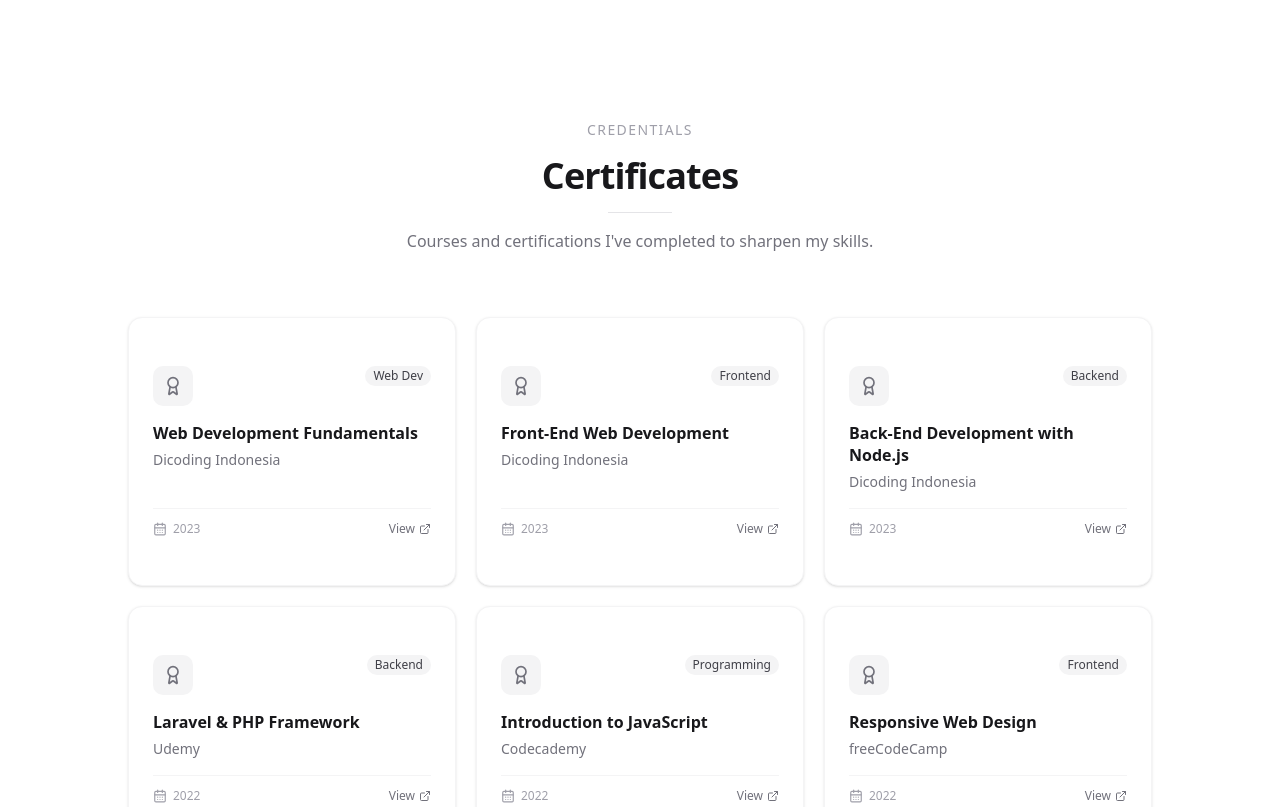
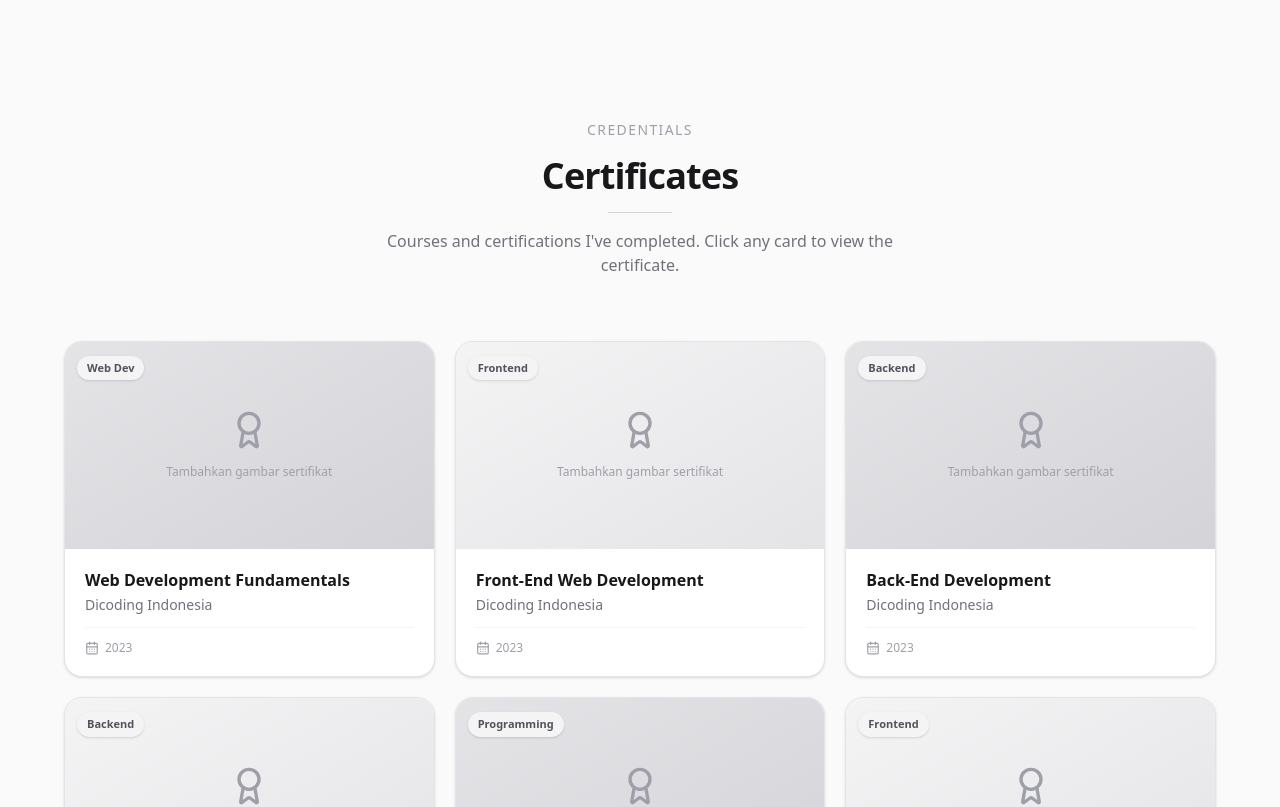
Before and after one commit to faldy03/portofolio, a Next.js app: page / in a window 1280 px wide. Shown: the part 4620-5427 px from the top of the page. Built offline with nearby package versions, Linux system fonts and the light colour scheme.

Commit message:
update sertifikat

```diff
--- a/src/components/Certificates.tsx
+++ b/src/components/Certificates.tsx
@@ -1,9 +1,10 @@
 "use client";
 
-import { motion } from "framer-motion";
-import { Award, ExternalLink, CalendarDays } from "lucide-react";
-import { Card, CardContent } from "@/components/ui/card";
+import { useState } from "react";
+import { motion, AnimatePresence } from "framer-motion";
+import { Award, ExternalLink, CalendarDays, ZoomIn, X, ChevronLeft, ChevronRight } from "lucide-react";
 import { Badge } from "@/components/ui/badge";
+import Image from "next/image";
 
 interface Certificate {
   title: string;
@@ -11,6 +12,8 @@ interface Certificate {
   date: string;
   credentialUrl?: string;
   category: string;
+  /** Path relative to /public, e.g. "/asset/certificates/dicoding-webdev.jpg" */
+  image?: string;
 }
 
 const certificates: Certificate[] = [
@@ -20,6 +23,7 @@ const certificates: Certificate[] = [
     date: "2023",
     credentialUrl: "#",
     category: "Web Dev",
+    image: undefined, // ganti dengan: "/asset/certificates/nama-file.jpg"
   },
   {
     title: "Front-End Web Development",
@@ -27,13 +31,15 @@ const certificates: Certificate[] = [
     date: "2023",
     credentialUrl: "#",
     category: "Frontend",
+    image: undefined,
   },
   {
-    title: "Back-End Development with Node.js",
+    title: "Back-End Development",
     issuer: "Dicoding Indonesia",
     date: "2023",
     credentialUrl: "#",
     category: "Backend",
+    image: undefined,
   },
   {
     title: "Laravel & PHP Framework",
@@ -41,6 +47,7 @@ const certificates: Certificate[] = [
     date: "2022",
     credentialUrl: "#",
     category: "Backend",
+    image: undefined,
   },
   {
     title: "Introduction to JavaScript",
@@ -48,6 +55,7 @@ const certificates: Certificate[] = [
     date: "2022",
     credentialUrl: "#",
     category: "Programming",
+    image: undefined,
   },
   {
     title: "Responsive Web Design",
@@ -55,36 +63,60 @@ const certificates: Certificate[] = [
     date: "2022",
     credentialUrl: "#",
     category: "Frontend",
+    image: undefined,
   },
 ];
 
-const categoryColors: Record<string, string> = {
-  "Web Dev":    "bg-zinc-100 text-zinc-700 dark:bg-zinc-800 dark:text-zinc-300",
-  "Frontend":   "bg-zinc-100 text-zinc-700 dark:bg-zinc-800 dark:text-zinc-300",
-  "Backend":    "bg-zinc-100 text-zinc-700 dark:bg-zinc-800 dark:text-zinc-300",
-  "Programming":"bg-zinc-100 text-zinc-700 dark:bg-zinc-800 dark:text-zinc-300",
+const categoryColor: Record<string, string> = {
+  "Web Dev":     "bg-zinc-100 text-zinc-600 dark:bg-zinc-800 dark:text-zinc-300",
+  "Frontend":    "bg-zinc-100 text-zinc-600 dark:bg-zinc-800 dark:text-zinc-300",
+  "Backend":     "bg-zinc-100 text-zinc-600 dark:bg-zinc-800 dark:text-zinc-300",
+  "Programming": "bg-zinc-100 text-zinc-600 dark:bg-zinc-800 dark:text-zinc-300",
 };
 
 const containerVariants: any = {
   hidden: { opacity: 0 },
-  visible: { opacity: 1, transition: { staggerChildren: 0.1 } },
+  visible: { opacity: 1, transition: { staggerChildren: 0.08 } },
+};
+const itemVariants: any = {
+  hidden: { opacity: 0, y: 24 },
+  visible: { opacity: 1, y: 0, transition: { duration: 0.45 } },
 };
 
-const itemVariants: any = {
-  hidden: { opacity: 0, y: 24 },
-  visible: { opacity: 1, y: 0, transition: { duration: 0.5 } },
+// Gradient accents per card index (subtle, monochrome)
+const accents = [
+  "from-zinc-200 to-zinc-300 dark:from-zinc-700 dark:to-zinc-800",
+  "from-zinc-100 to-zinc-200 dark:from-zinc-800 dark:to-zinc-700",
+  "from-zinc-200 to-zinc-300 dark:from-zinc-700 dark:to-zinc-800",
+  "from-zinc-100 to-zinc-200 dark:from-zinc-800 dark:to-zinc-700",
+  "from-zinc-200 to-zinc-300 dark:from-zinc-700 dark:to-zinc-800",
+  "from-zinc-100 to-zinc-200 dark:from-zinc-800 dark:to-zinc-700",
+];
+
+export function Certificates() {
+  const [selected, setSelected] = useState<number | null>(null);
+
+  const selectedCert = selected !== null ? certificates[selected] : null;
+
+  const prev = () => {
+    if (selected === null) return;
+    setSelected((selected - 1 + certificates.length) % certificates.length);
+  };
+  const next = () => {
+    if (selected === null) return;
+    setSelected((selected + 1) % certificates.length);
   };
 
-export function Certificates() {
   return (
-    <section id="certificates" className="py-20 md:py-32 bg-white dark:bg-zinc-950">
+    <>
+      <section id="certificates" className="py-20 md:py-32 bg-zinc-50 dark:bg-zinc-900/40">
         <div className="container mx-auto px-4 sm:px-6 lg:px-8">
           <motion.div
             initial="hidden"
             whileInView="visible"
             viewport={{ once: true, margin: "-80px" }}
             variants={containerVariants}
-          className="max-w-5xl mx-auto space-y-16"
+            className="max-w-6xl mx-auto space-y-16"
           >
             {/* Header */}
             <div className="text-center space-y-4">
@@ -94,60 +126,191 @@ export function Certificates() {
               <motion.h2 variants={itemVariants} className="text-3xl md:text-4xl font-bold tracking-tight text-zinc-900 dark:text-zinc-50">
                 Certificates
               </motion.h2>
-            <motion.div variants={itemVariants} className="h-px w-16 bg-zinc-200 dark:bg-zinc-800 mx-auto" />
+              <motion.div variants={itemVariants} className="h-px w-16 bg-zinc-300 dark:bg-zinc-700 mx-auto" />
               <motion.p variants={itemVariants} className="text-zinc-500 dark:text-zinc-400 max-w-xl mx-auto">
-              Courses and certifications I've completed to sharpen my skills.
+                Courses and certifications I've completed. Click any card to view the certificate.
               </motion.p>
             </div>
 
             {/* Grid */}
             <div className="grid sm:grid-cols-2 lg:grid-cols-3 gap-5">
               {certificates.map((cert, index) => (
-              <motion.div key={index} variants={itemVariants}>
-                <Card className="group h-full border border-zinc-100 dark:border-zinc-800/80 bg-white dark:bg-zinc-900/50 hover:border-zinc-300 dark:hover:border-zinc-700 hover:shadow-md transition-all duration-300">
-                  <CardContent className="p-6 flex flex-col h-full gap-4">
-                    {/* Icon + Category */}
-                    <div className="flex items-start justify-between">
-                      <div className="p-2.5 rounded-lg bg-zinc-100 dark:bg-zinc-800 text-zinc-500 dark:text-zinc-400">
-                        <Award className="h-5 w-5" />
+                <motion.div
+                  key={index}
+                  variants={itemVariants}
+                  onClick={() => setSelected(index)}
+                  className="group cursor-pointer"
+                >
+                  <div className="relative h-full rounded-2xl border border-zinc-200 dark:border-zinc-800 bg-white dark:bg-zinc-900 overflow-hidden shadow-sm hover:shadow-md hover:border-zinc-300 dark:hover:border-zinc-700 transition-all duration-300 hover:-translate-y-1 flex flex-col">
+
+                    {/* Certificate image / gradient preview */}
+                    <div className={`relative w-full aspect-[16/9] overflow-hidden bg-gradient-to-br ${accents[index % accents.length]}`}>
+                      {cert.image ? (
+                        <>
+                          <Image
+                            src={cert.image}
+                            alt={cert.title}
+                            fill
+                            className="object-cover transition-transform duration-500 group-hover:scale-105"
+                            sizes="(max-width: 640px) 100vw, (max-width: 1024px) 50vw, 33vw"
+                          />
+                          {/* Overlay on hover */}
+                          <div className="absolute inset-0 bg-black/0 group-hover:bg-black/30 transition-all duration-300 flex items-center justify-center">
+                            <span className="opacity-0 group-hover:opacity-100 transition-opacity duration-300 bg-white/90 dark:bg-zinc-900/90 rounded-full p-3 shadow-lg">
+                              <ZoomIn className="h-5 w-5 text-zinc-700 dark:text-zinc-300" />
+                            </span>
                           </div>
-                      <Badge className={`text-xs font-medium border-none ${categoryColors[cert.category] ?? "bg-zinc-100 text-zinc-700 dark:bg-zinc-800 dark:text-zinc-300"}`}>
+                        </>
+                      ) : (
+                        /* Placeholder when no image */
+                        <div className="absolute inset-0 flex flex-col items-center justify-center gap-3 p-6">
+                          <Award className="h-10 w-10 text-zinc-400 dark:text-zinc-600" />
+                          <span className="text-xs text-zinc-400 dark:text-zinc-600 text-center leading-relaxed">
+                            Tambahkan gambar sertifikat
+                          </span>
+                          <div className="absolute inset-0 flex items-center justify-center opacity-0 group-hover:opacity-100 transition-opacity duration-300">
+                            <span className="bg-white/80 dark:bg-zinc-900/80 rounded-full px-3 py-1.5 text-xs text-zinc-600 dark:text-zinc-400 shadow flex items-center gap-1.5">
+                              <ZoomIn className="h-3 w-3" /> Preview
+                            </span>
+                          </div>
+                        </div>
+                      )}
+                      {/* Category badge */}
+                      <div className="absolute top-3 left-3">
+                        <span className={`inline-block text-[11px] font-semibold px-2.5 py-1 rounded-full shadow-sm ${categoryColor[cert.category] ?? "bg-zinc-100 text-zinc-600 dark:bg-zinc-800 dark:text-zinc-300"}`}>
                           {cert.category}
-                      </Badge>
+                        </span>
+                      </div>
                     </div>
 
-                    {/* Content */}
-                    <div className="flex-1 space-y-1.5">
-                      <h3 className="font-semibold text-zinc-900 dark:text-zinc-100 leading-snug group-hover:text-zinc-700 dark:group-hover:text-zinc-300 transition-colors">
+                    {/* Card body */}
+                    <div className="flex flex-col flex-1 p-5 gap-3">
+                      <div className="flex-1">
+                        <h3 className="font-semibold text-zinc-900 dark:text-zinc-100 leading-snug group-hover:text-zinc-600 dark:group-hover:text-zinc-300 transition-colors">
                           {cert.title}
                         </h3>
-                      <p className="text-sm text-zinc-500 dark:text-zinc-400">{cert.issuer}</p>
+                        <p className="text-sm text-zinc-500 dark:text-zinc-400 mt-1">{cert.issuer}</p>
                       </div>
-
-                    {/* Footer */}
                       <div className="flex items-center justify-between pt-3 border-t border-zinc-100 dark:border-zinc-800">
                         <span className="flex items-center gap-1.5 text-xs text-zinc-400 dark:text-zinc-500">
                           <CalendarDays className="h-3.5 w-3.5" />
                           {cert.date}
                         </span>
-                      {cert.credentialUrl && (
+                        {cert.credentialUrl && cert.credentialUrl !== "#" && (
                           <a
                             href={cert.credentialUrl}
                             target="_blank"
                             rel="noopener noreferrer"
+                            onClick={(e) => e.stopPropagation()}
                             className="flex items-center gap-1 text-xs font-medium text-zinc-500 dark:text-zinc-400 hover:text-zinc-900 dark:hover:text-zinc-100 transition-colors"
                           >
-                          View <ExternalLink className="h-3 w-3" />
+                            Credential <ExternalLink className="h-3 w-3" />
                           </a>
                         )}
                       </div>
-                  </CardContent>
-                </Card>
+                    </div>
+                  </div>
                 </motion.div>
               ))}
             </div>
           </motion.div>
         </div>
       </section>
+
+      {/* Lightbox modal */}
+      <AnimatePresence>
+        {selected !== null && selectedCert && (
+          <motion.div
+            key="lightbox"
+            initial={{ opacity: 0 }}
+            animate={{ opacity: 1 }}
+            exit={{ opacity: 0 }}
+            transition={{ duration: 0.2 }}
+            className="fixed inset-0 z-50 flex items-center justify-center p-4 bg-black/80 backdrop-blur-md"
+            onClick={() => setSelected(null)}
+          >
+            <motion.div
+              initial={{ scale: 0.92, opacity: 0 }}
+              animate={{ scale: 1, opacity: 1 }}
+              exit={{ scale: 0.92, opacity: 0 }}
+              transition={{ duration: 0.25, ease: "easeOut" }}
+              onClick={(e) => e.stopPropagation()}
+              className="relative w-full max-w-3xl bg-white dark:bg-zinc-900 rounded-2xl overflow-hidden shadow-2xl border border-zinc-200 dark:border-zinc-700"
+            >
+              {/* Header */}
+              <div className="flex items-start justify-between p-5 pb-4 border-b border-zinc-100 dark:border-zinc-800">
+                <div>
+                  <p className="text-xs font-medium tracking-wider uppercase text-zinc-400 dark:text-zinc-500 mb-1">{selectedCert.issuer} · {selectedCert.date}</p>
+                  <h3 className="text-lg font-bold text-zinc-900 dark:text-zinc-50">{selectedCert.title}</h3>
+                </div>
+                <button
+                  onClick={() => setSelected(null)}
+                  className="ml-4 shrink-0 p-2 rounded-full hover:bg-zinc-100 dark:hover:bg-zinc-800 text-zinc-500 dark:text-zinc-400 transition-colors"
+                >
+                  <X className="h-5 w-5" />
+                </button>
+              </div>
+
+              {/* Image area */}
+              <div className="relative w-full aspect-[16/9] bg-zinc-100 dark:bg-zinc-800">
+                {selectedCert.image ? (
+                  <Image
+                    src={selectedCert.image}
+                    alt={selectedCert.title}
+                    fill
+                    className="object-contain"
+                    sizes="(max-width: 768px) 100vw, 768px"
+                  />
+                ) : (
+                  <div className="absolute inset-0 flex flex-col items-center justify-center gap-4 text-zinc-400 dark:text-zinc-600">
+                    <Award className="h-16 w-16" />
+                    <div className="text-center px-6">
+                      <p className="font-medium text-zinc-500 dark:text-zinc-400">Gambar sertifikat belum ditambahkan</p>
+                      <p className="text-sm mt-1 text-zinc-400 dark:text-zinc-500">
+                        Simpan file gambar di{" "}
+                        <code className="bg-zinc-200 dark:bg-zinc-700 px-1.5 py-0.5 rounded text-xs text-zinc-700 dark:text-zinc-300">
+                          /public/asset/certificates/
+                        </code>{" "}
+                        dan isi field <code className="bg-zinc-200 dark:bg-zinc-700 px-1.5 py-0.5 rounded text-xs text-zinc-700 dark:text-zinc-300">image</code> pada data sertifikat.
+                      </p>
+                    </div>
+                  </div>
+                )}
+              </div>
+
+              {/* Footer nav */}
+              <div className="flex items-center justify-between p-4 border-t border-zinc-100 dark:border-zinc-800">
+                <button
+                  onClick={prev}
+                  className="flex items-center gap-2 text-sm text-zinc-500 dark:text-zinc-400 hover:text-zinc-900 dark:hover:text-zinc-100 transition-colors px-3 py-2 rounded-lg hover:bg-zinc-100 dark:hover:bg-zinc-800"
+                >
+                  <ChevronLeft className="h-4 w-4" /> Prev
+                </button>
+                <span className="text-xs text-zinc-400 dark:text-zinc-500">
+                  {selected + 1} / {certificates.length}
+                </span>
+                {selectedCert.credentialUrl && selectedCert.credentialUrl !== "#" && (
+                  <a
+                    href={selectedCert.credentialUrl}
+                    target="_blank"
+                    rel="noopener noreferrer"
+                    className="text-xs font-medium flex items-center gap-1.5 text-zinc-500 dark:text-zinc-400 hover:text-zinc-900 dark:hover:text-zinc-100 transition-colors px-3 py-2 rounded-lg hover:bg-zinc-100 dark:hover:bg-zinc-800"
+                    onClick={(e) => e.stopPropagation()}
+                  >
+                    <ExternalLink className="h-3.5 w-3.5" /> Lihat Credential
+                  </a>
+                )}
+                <button
+                  onClick={next}
+                  className="flex items-center gap-2 text-sm text-zinc-500 dark:text-zinc-400 hover:text-zinc-900 dark:hover:text-zinc-100 transition-colors px-3 py-2 rounded-lg hover:bg-zinc-100 dark:hover:bg-zinc-800"
+                >
+                  Next <ChevronRight className="h-4 w-4" />
+                </button>
+              </div>
+            </motion.div>
+          </motion.div>
+        )}
+      </AnimatePresence>
+    </>
   );
 }
```
Also changed, not shown: public/asset/certificates/README.txt (added). Lines whose indentation alone changed are shown as unchanged.
